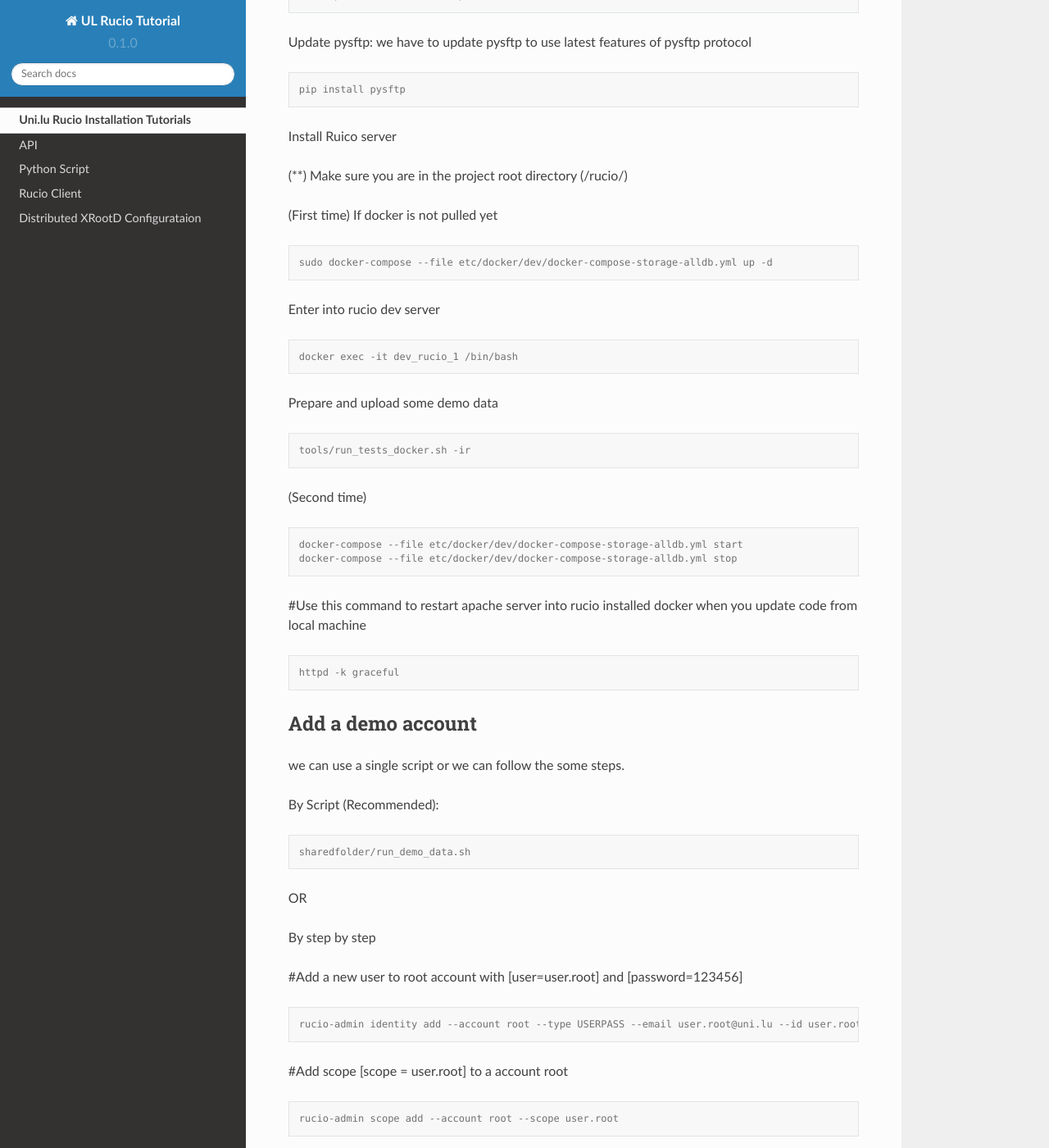
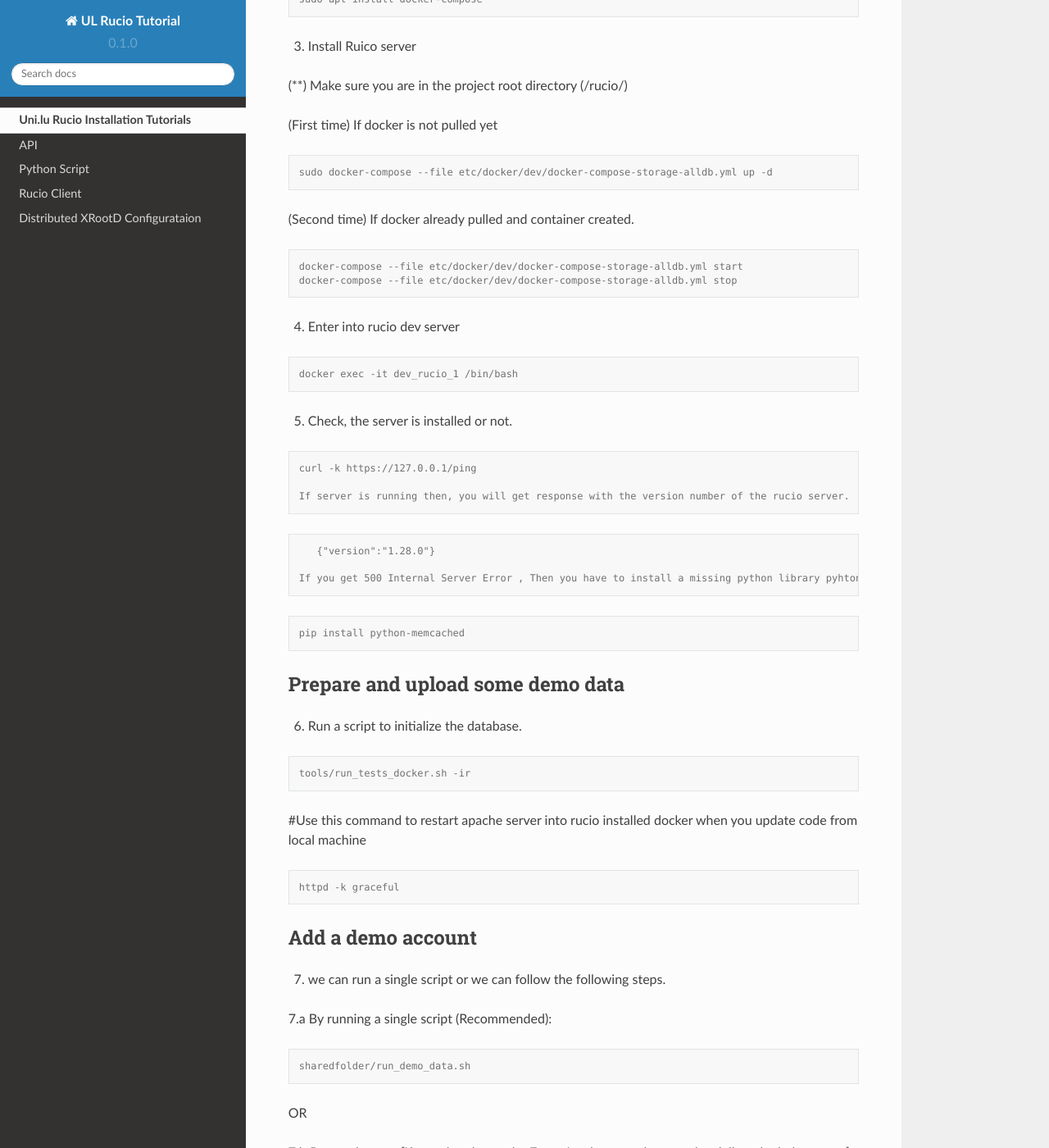
Before and after one commit to rahman-unilu/ulhpc-rucio-tutorials, a Sphinx documentation site: the page built from docs/source/index.rst, in a window 1280 px wide and 1400 px high, scrolled down 608 px. Shown: the whole window at 82% size. Built offline with Sphinx 7.4.7 and the Read the Docs theme 2.0.0, drawn with Linux system fonts in a browser that asks for light colours; some of the changed text lies outside the part shown.

Commit message:
Update index.rst

```diff
--- a/docs/source/index.rst
+++ b/docs/source/index.rst
@@ -4,7 +4,7 @@ Uni.lu Rucio Installation Tutorials
 Prerequisite:
 
 
-Clone source code from the git repo.
+1. Clone source code from the git repo.
 	https://gitlab.uni.lu/omarcu/rucio.git
 
 .. code-block:: console
@@ -27,18 +27,10 @@ If docker is not installed, install the docker and docker-compose:
    sudo apt install docker-compose
 
 
-Update pysftp: we have to update pysftp to use latest features of pysftp protocol
 
-.. code-block:: console
-
-   pip install pysftp
-
-
-Install Ruico server
+3. Install Ruico server
 
 (**) Make sure you are in the project root directory (/rucio/)
-
-
 
 (First time)
 If docker is not pulled yet
@@ -47,30 +39,46 @@ If docker is not pulled yet
 
    sudo docker-compose --file etc/docker/dev/docker-compose-storage-alldb.yml up -d
 
-
-Enter into rucio dev server
-
-.. code-block:: console
-
-   docker exec -it dev_rucio_1 /bin/bash
-
-
-
-
-Prepare and upload some demo data
-
-.. code-block:: console
-
-   tools/run_tests_docker.sh -ir
-
-
 (Second time)
+If docker already pulled and container created.
 
 .. code-block:: console
 
    docker-compose --file etc/docker/dev/docker-compose-storage-alldb.yml start
    docker-compose --file etc/docker/dev/docker-compose-storage-alldb.yml stop
 
+4. Enter into rucio dev server
+
+.. code-block:: console
+
+   docker exec -it dev_rucio_1 /bin/bash
+
+5. Check, the server is installed or not.
+
+.. code-block:: console
+
+   curl -k https://127.0.0.1/ping
+
+   If server is running then, you will get response with the version number of the rucio server.
+
+.. code-block:: console
+
+    {"version":"1.28.0"}
+
+ If you get 500 Internal Server Error , Then you have to install a missing python library pyhton-memcached
+
+.. code-block:: console
+
+  pip install python-memcached
+
+Prepare and upload some demo data
+---------------------------------
+
+6. Run a script to initialize the database.
+
+.. code-block:: console
+
+   tools/run_tests_docker.sh -ir
 
 #Use this command to restart apache server into rucio installed docker when you update code from local machine
 
@@ -79,12 +87,13 @@ Prepare and upload some demo data
    httpd -k graceful
 
 
+
 Add a demo account
 ---------------------
 
-we can use a single script or we can follow the some steps.
+7. we can run a single script or we can follow the following steps.
 
-By Script (Recommended):
+7.a By running a single script (Recommended):
 
 .. code-block:: console
 
@@ -92,7 +101,7 @@ By Script (Recommended):
 
 OR
 
-By step by step
+7.b By step by step [if you already run the 7.a script then you dont need to follow the below steps]
 
 
 #Add a new user to root account with [user=user.root] and [password=123456]
@@ -169,7 +178,17 @@ Check your added protocol of RSE[SITE1_DISK] :
 Check the server is running or not
 ----------------------------------
 
+Now you can check the server is running or not outside of the docker.
+
 Browse this link: https://127.0.0.1:8443/ping
+
+OR
+
+From CMD
+
+.. code-block:: console
+
+  curl -k https://127.0.0.1:8443/ping
 
 If server is running then, you will get response with the version number of the rucio server.
 
```
Also changed, not shown: other parts of docs/source/index.rst (+1 -1 lines).
